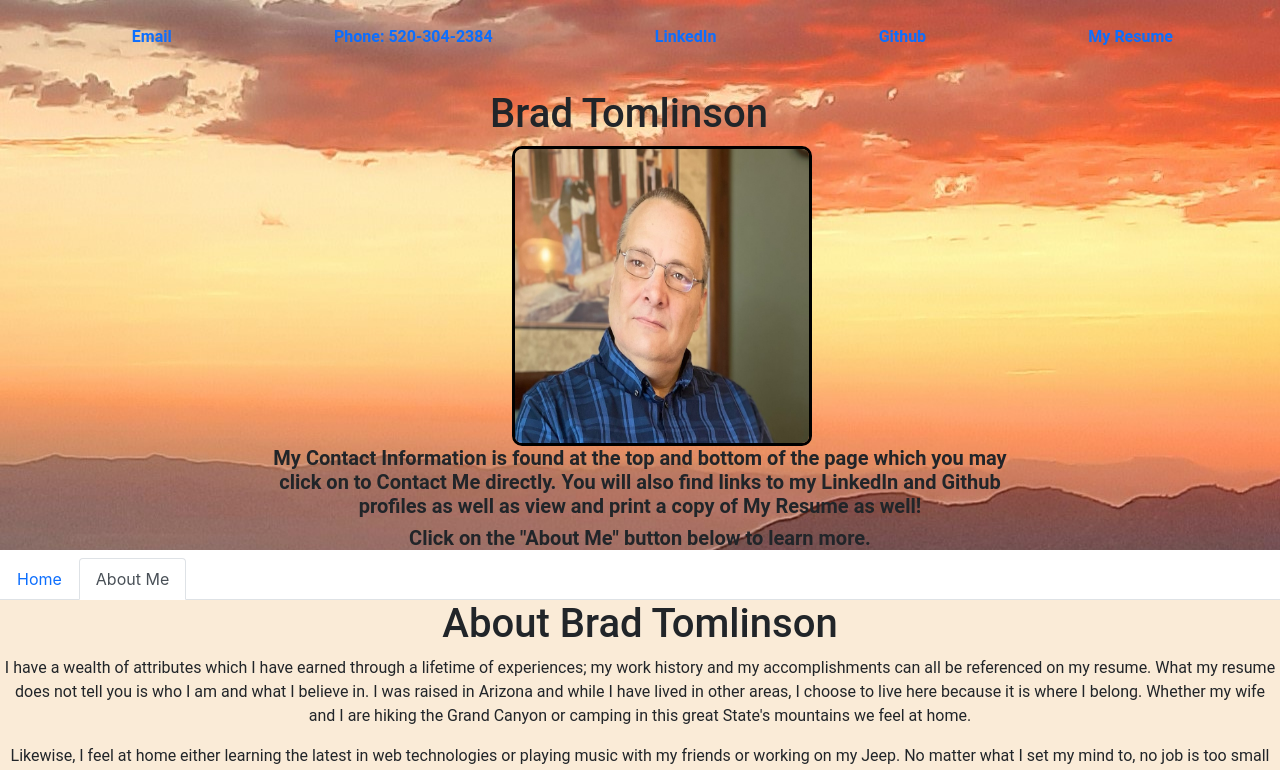
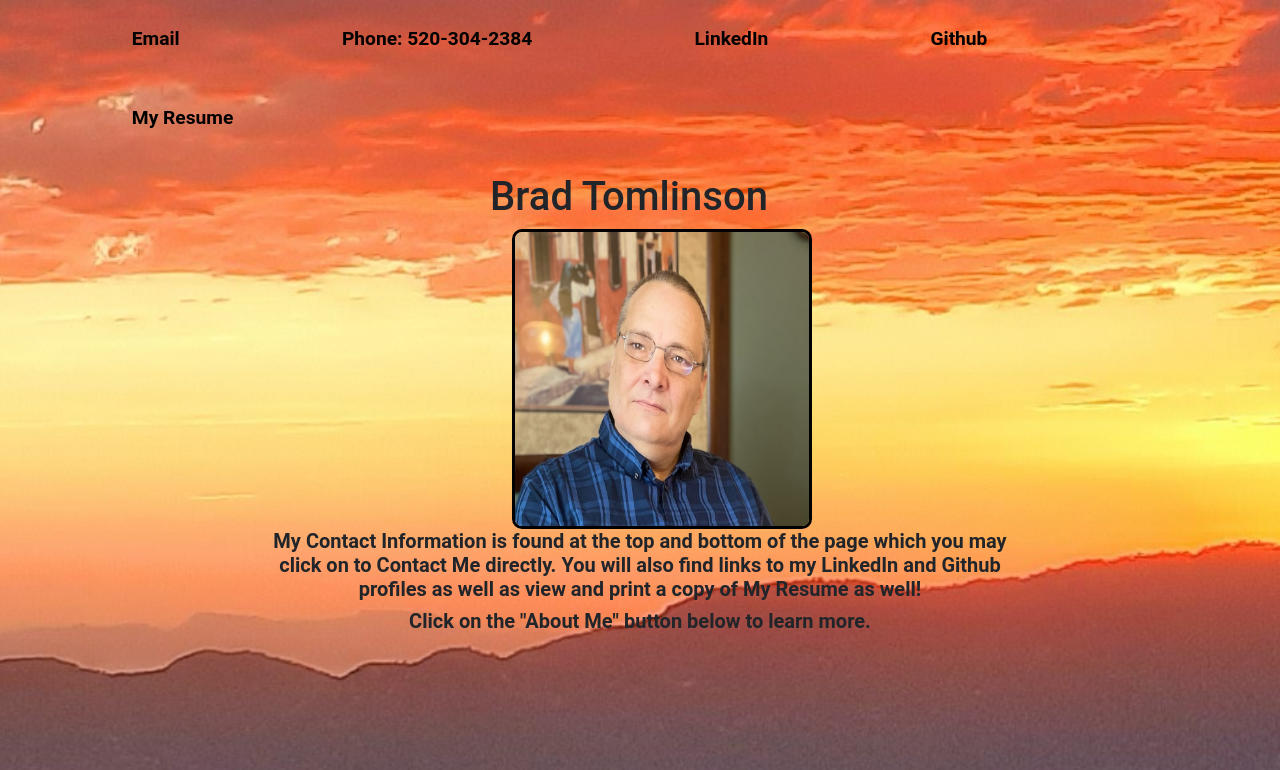
Before and after one commit to bradfan/showcase-portfolio, a React (Create React App) app: page /about in a window 1280 px wide. Shown: the top 770 px of the page. Built offline with nearby package versions, Linux system fonts and the light colour scheme.

Commit message:
change header styles

```diff
--- a/src/Footer.js
+++ b/src/Footer.js
@@ -9,6 +9,7 @@ const lineStyle = {
   listStyleType: "none",
   display: "inline-block",
   margin: "40px",
+  color: "black",
 };
 
 function Footer() {
--- a/src/Header.js
+++ b/src/Header.js
@@ -4,8 +4,15 @@ import face from "./images/face.jpeg";
 
 const styles = {
   fontFamily: "Roboto, Times New Roman, Times, serif",
-  boxSizing: "border-box",
+  // boxSizing: "border-box",
+  width: "100vw",
+  minHeight: "100vh",
+  backgroundPosition: "center",
+  backgroundSize: "cover",
+  backgroundRepeat: "no-repeat",
   backgroundImage: `url(${background})`,
+  backgroundAttachment: "fixed",
+
 };
 const lineStyle = {
   listStyleType: "none",
@@ -15,7 +22,8 @@ const lineStyle = {
   marginTop: "2%",
   marginBottom: "2%",
   fontWeight: "600",
-  fontSize: "1rem",
+  fontSize: "1.2rem",
+  color: "black",
 };
 
 const name = {
```
